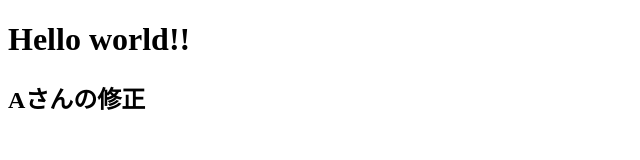
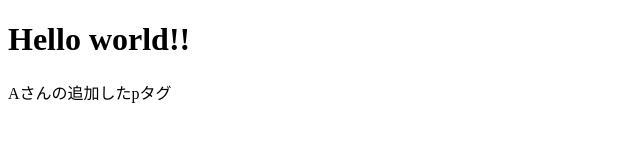
Before and after one commit to Hajime3778/js-todo, a plain HTML site: page index.html in a window 1280 px wide. Shown: the whole page, without its empty margins (0-640 px from the left). Drawn offline with Linux system fonts and the light colour scheme.

Commit message:
aさんの修正2

```diff
--- a/index.html
+++ b/index.html
@@ -11,7 +11,7 @@
 
 <body>
   <h1>Hello world!!</h1>
-  <h2>Aさんの修正</h2>
+  <p>Aさんの追加したpタグ</p>
 
   <script src="index.js"></script>
 </body>
```
